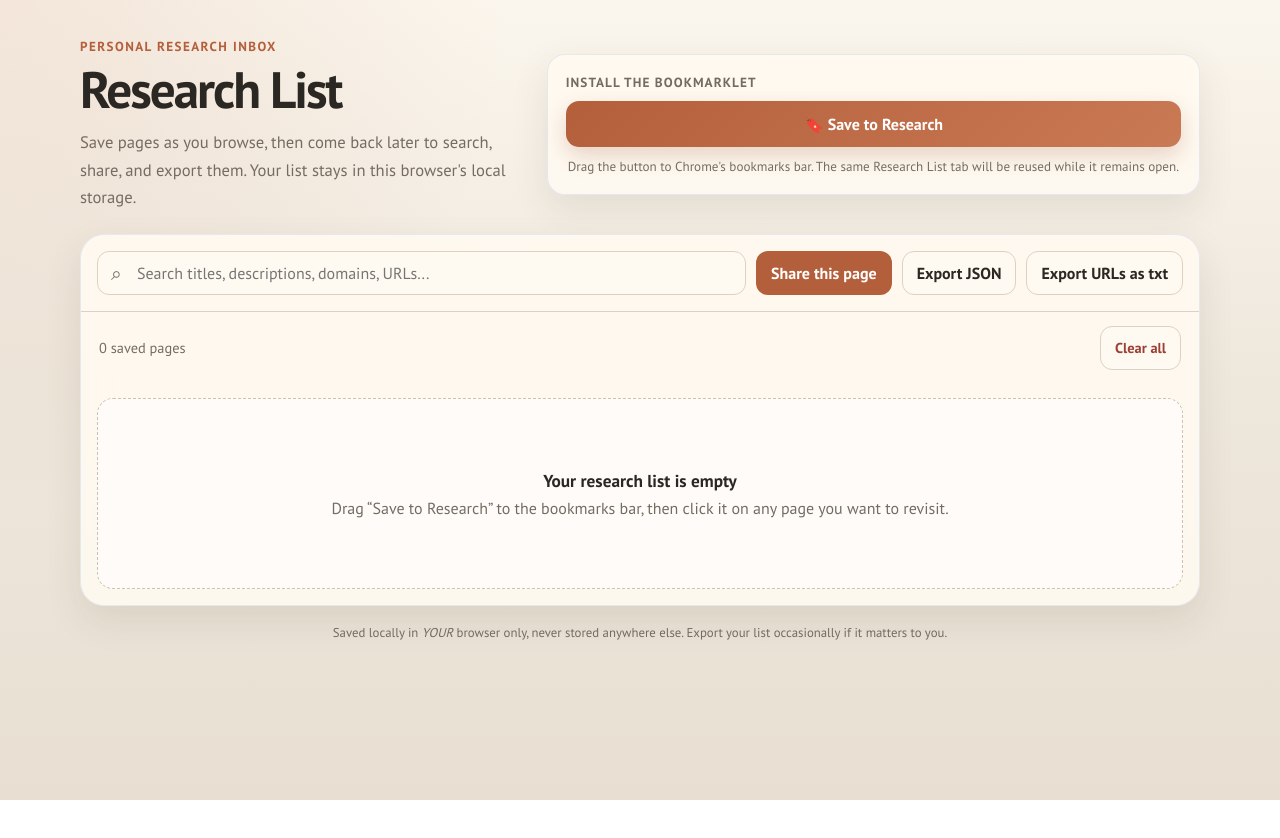
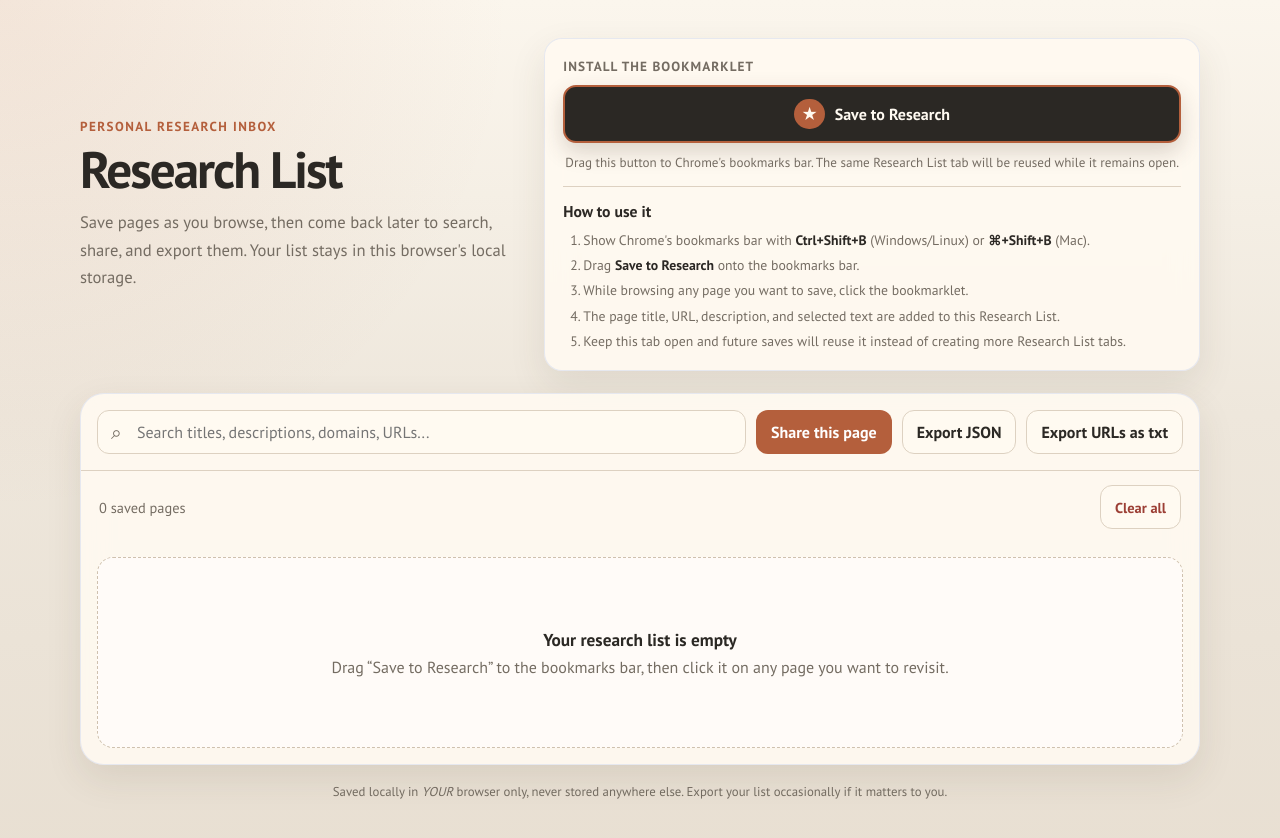
Before and after one commit to CodePosse/tim.workisboring.com, a website: page book.html in a window 1280 px wide. Before the commit the page ends 800 px from the top, so only its background shows below. Drawn offline with Linux system fonts and the light colour scheme.

Commit message:
:wrench:

```diff
--- a/book.html
+++ b/book.html
@@ -148,17 +148,38 @@
             display: flex;
             align-items: center;
             justify-content: center;
-            gap: 9px;
-            min-height: 46px;
-            padding: 11px 16px;
-            background: linear-gradient(135deg, var(--accent), #c97954);
-            color: #fff;
+            gap: 10px;
+            min-height: 48px;
+            padding: 12px 17px;
+            background: #2b2824;
+            color: #fffaf1;
+            border: 2px solid var(--accent);
             border-radius: 13px;
             text-decoration: none;
             font-weight: 800;
-            box-shadow: 0 9px 22px rgba(146,71,44,.22);
+            box-shadow: 0 9px 22px rgba(72,56,43,.20);
             cursor: grab;
             user-select: none;
+            transition: transform .12s ease, background .12s ease, border-color .12s ease;
+        }
+
+        .bookmark:hover {
+            transform: translateY(-1px);
+            background: #1f1c19;
+            border-color: var(--accent);
+        }
+
+        .bookmark-icon {
+            display: inline-grid;
+            place-items: center;
+            width: 1.9rem;
+            height: 1.9rem;
+            flex: 0 0 auto;
+            border-radius: 999px;
+            background: var(--accent);
+            color: #fffaf1;
+            font-size: 1rem;
+            line-height: 1;
         }
 
         .bookmark:active { cursor: grabbing; }
@@ -168,6 +189,34 @@
             color: var(--muted);
             font-size: .82rem;
             line-height: 1.45;
+        }
+
+        .how-to {
+            margin-top: 14px;
+            padding-top: 14px;
+            border-top: 1px solid var(--border);
+        }
+
+        .how-to h2 {
+            margin: 0 0 8px;
+            font-size: .98rem;
+            line-height: 1.3;
+        }
+
+        .how-to ol {
+            margin: 0;
+            padding-left: 1.25rem;
+            color: var(--muted);
+            font-size: .86rem;
+            line-height: 1.55;
+        }
+
+        .how-to li + li {
+            margin-top: 4px;
+        }
+
+        .how-to strong {
+            color: var(--text);
         }
 
         .workspace {
@@ -483,8 +532,19 @@
                 class="bookmark"
                 title="Drag this link to your bookmarks bar"
                 href="javascript:(function(){var u=location.href,t=document.title,d='',s='';try{var m=document.querySelector('meta[name=%22description%22],meta[property=%22og:description%22]');if(m)d=m.content||'';s=String(window.getSelection?window.getSelection():'').trim();navigator.clipboard&&navigator.clipboard.writeText(u);}catch(e){}var q='https://tim.workisboring.com/book.html?url='+encodeURIComponent(u)+'&title='+encodeURIComponent(t)+'&description='+encodeURIComponent(d)+'&selection='+encodeURIComponent(s);var w=window.open(q,'research-list');if(w)w.focus();})();"
-            >🔖 Save to Research</a>
-            <p class="install-hint">Drag the button to Chrome's bookmarks bar. The same Research List tab will be reused while it remains open.</p>
+            ><span class="bookmark-icon" aria-hidden="true">★</span><span>Save to Research</span></a>
+            <p class="install-hint">Drag this button to Chrome's bookmarks bar. The same Research List tab will be reused while it remains open.</p>
+
+            <section class="how-to" aria-labelledby="how-to-title">
+                <h2 id="how-to-title">How to use it</h2>
+                <ol>
+                    <li>Show Chrome's bookmarks bar with <strong>Ctrl+Shift+B</strong> (Windows/Linux) or <strong>⌘+Shift+B</strong> (Mac).</li>
+                    <li>Drag <strong>Save to Research</strong> onto the bookmarks bar.</li>
+                    <li>While browsing any page you want to save, click the bookmarklet.</li>
+                    <li>The page title, URL, description, and selected text are added to this Research List.</li>
+                    <li>Keep this tab open and future saves will reuse it instead of creating more Research List tabs.</li>
+                </ol>
+            </section>
         </aside>
     </header>
 
```
